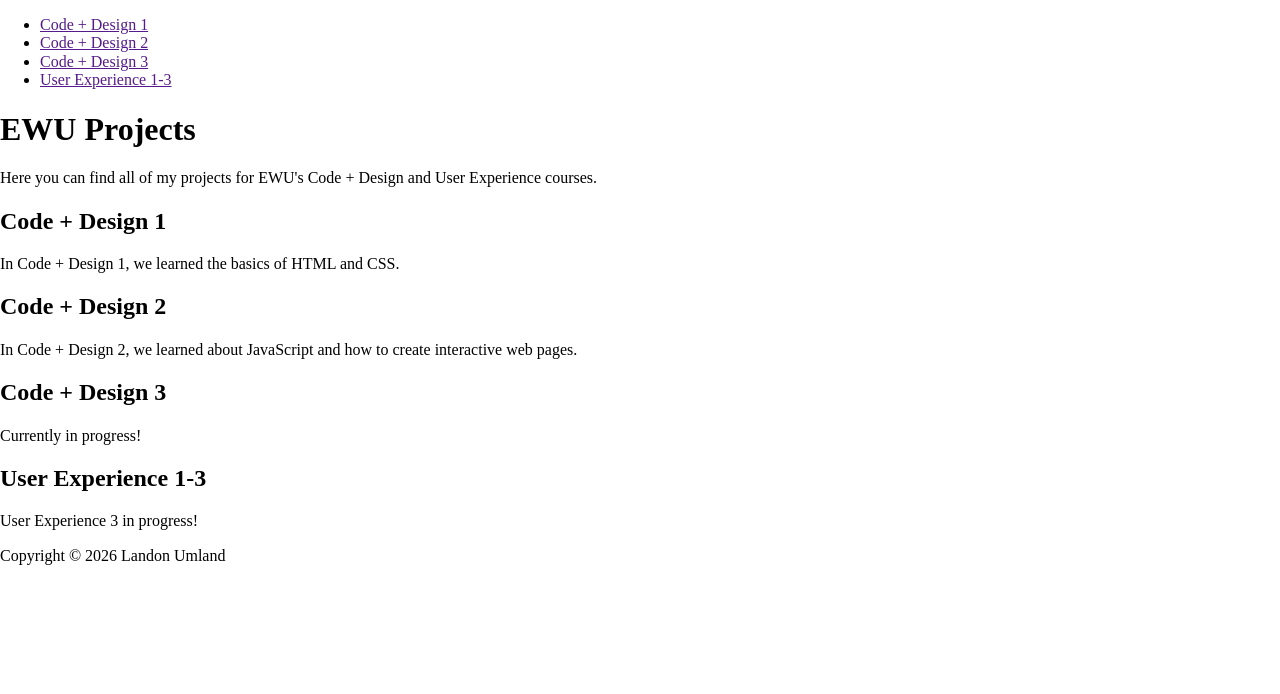
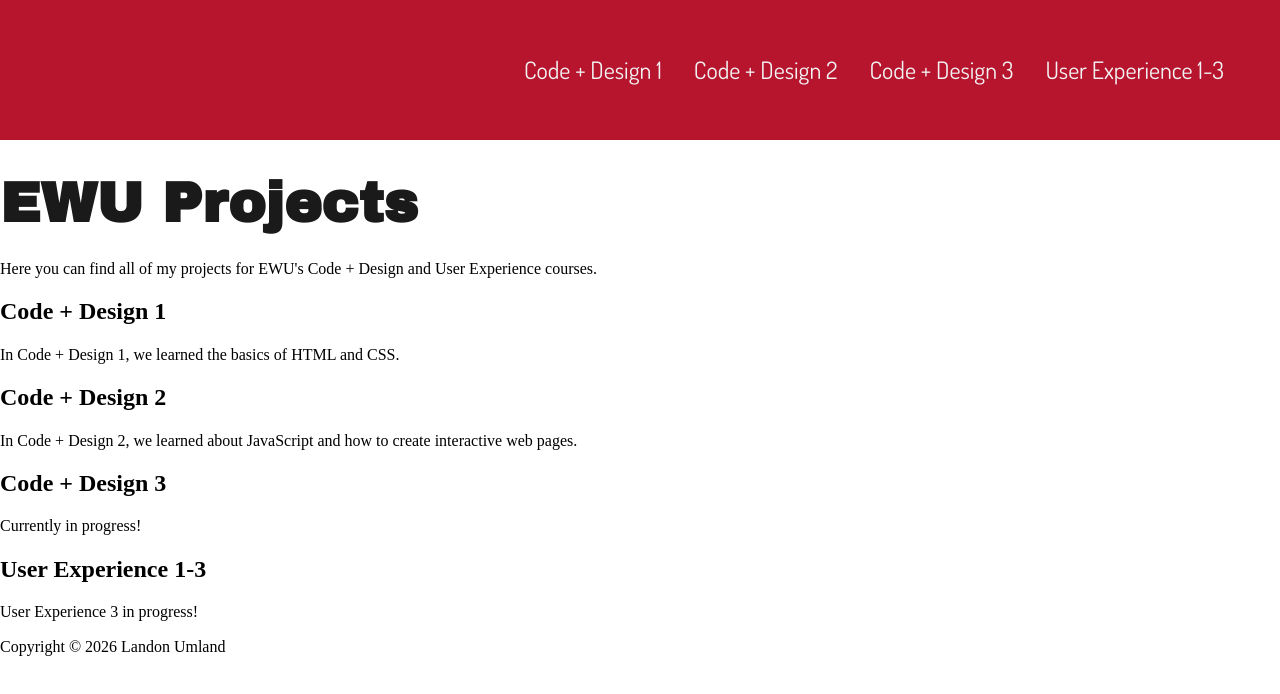
Before and after one commit to lumland03/lumland03.github.io, a website: page pages/ewu-projects.html in a window 1280 px wide. Drawn offline with Linux system fonts and the light colour scheme.

Commit message:
added styles and set up variables for ewu projects

```diff
--- a/css/styles-ewuProjects.css
+++ b/css/styles-ewuProjects.css
@@ -0,0 +1,68 @@
+@import "../css/variables-ewuProjects.css";
+
+
+
+.archivo-black-regular {
+  font-family: "Archivo Black", sans-serif;
+  font-weight: 400;
+  font-style: normal;
+}
+
+
+.dosis{
+  font-family: "Dosis", sans-serif;
+  font-optical-sizing: auto;
+  font-style: normal;
+}
+
+
+
+body{
+    box-sizing: border-box;
+    margin: 0;
+    padding: 0;
+}
+
+
+header{
+    background-color: var(--primary-color);
+    margin: 0;
+    padding: var(--SpacingL);
+    color: var(--text-colorLight);
+    position: sticky;
+    top:0;
+    z-index: 100;
+}
+
+a{
+    text-decoration: none;
+    color: var(--text-colorLight);
+}
+
+ul{
+    list-style-type: none;
+    margin: 0;
+    padding: var(--SpacingM);
+    display: flex;
+    gap: var(--SpacingL);
+    justify-content: flex-end;
+    font-family: var(--font-family-body);
+    font-size: var(--Sizes__L);
+}
+
+
+main{
+    padding: var(--SpacingL);
+    background-color: var(--surface-color);
+    width: 90%;
+}
+
+
+
+
+h1{
+    font-family: var(--font-family-head);
+    font-size: var(--Sizes__3XL);
+    margin: var(--SpacingL) 0 var(--SpacingM) 0;
+    color: var(--text-colorDark);
+}
--- a/css/variables-ewuProjects.css
+++ b/css/variables-ewuProjects.css
@@ -1 +1,31 @@
-@import "../css/variables-ewuProjects.css";
+
+:root{
+    --primary-color: #b7142e;
+    --secondary-color:#931026;
+    --surface-color: #dddddd;
+    --text-colorDark: #1a1a1a;
+    --text-colorLight: #f2f2f2;
+    --font-family-head: "Archivo Black", sans-serif;
+    --font-family-body: "Dosis", sans-serif;
+}
+
+:root{
+  --Sizes__XS:4px;
+  --Sizes__S:8px;
+  --Sizes__M:16px;
+  --Sizes__L:24px;
+  --Sizes__XL:32px;
+  --Sizes__2XL:48px;
+  --Sizes__3XL:56px;
+}
+
+:root{
+  --SpacingXS:0.5rem;
+  --SpacingS:1rem;
+  --SpacingM:1.5rem;
+  --SpacingL:2rem;
+  --SpacingXL:2.5rem;
+  --Spacing2XL:3rem;
+  --Spacing3XL:4rem;
+  --Spacing4XL:6rem;
+}
--- a/pages/ewu-projects.html
+++ b/pages/ewu-projects.html
@@ -1,6 +1,10 @@
 <!DOCTYPE html>
 <html lang="en">
 <head>
+
+    <link rel="preconnect" href="https://fonts.googleapis.com">
+    <link rel="preconnect" href="https://fonts.gstatic.com" crossorigin>
+    <link href="https://fonts.googleapis.com/css2?family=Archivo+Black&family=Dosis:wght@200..800&display=swap" rel="stylesheet">
     <meta charset="UTF-8">
     <meta name="viewport" content="width=device-width, initial-scale=1.0">
     <link rel="stylesheet" href="../css/normalize.css">
@@ -10,8 +14,9 @@
 </head>
 
 <body>
+
     <header>
-        <nav>
+        <nav class="nav-bar">
             <ul>
                 <li> <a href=""> Code + Design 1</a></li>
                 <li> <a href=""> Code + Design 2</a></li>
@@ -20,6 +25,7 @@
             </ul>
         </nav>
     </header>
+
         <section>
                 <h1>EWU Projects</h1>
                 <p>Here you can find all of my projects for EWU's Code + Design and User Experience courses.</p>
@@ -28,28 +34,33 @@
             <section class="codeDesign1" id="codeDesign1">
                 <h2>Code + Design 1</h2>
                 <p>In Code + Design 1, we learned the basics of HTML and CSS.</p>
+                <div class="pageContainer">
 
+                </div>
             </section>
 
             <section class="codeDesign2" id="codeDesign2">
                 <h2>Code + Design 2</h2>
                 <p>In Code + Design 2, we learned about JavaScript and how to create interactive web pages.</p>
+                <div class="pageContainer">
 
+                </div>
             </section>
 
             <section class="codeDesign3" id="codeDesign3">
                 <h2>Code + Design 3</h2>
                 <p>Currently in progress!</p>
+                <div class="pageContainer">
 
+                </div>
             </section>
             <section class="userExperience" id="userExperience">
                 <h2>User Experience 1-3</h2>
                 <p>User Experience 3 in progress!</p>
+                <div class="pageContainer">
 
+                </div>
             </section>
-
-
-
 
         <footer>
                 <p>Copyright &copy; 2026 Landon Umland</p>
```
Also changed, not shown: scripts/ewu-projects-main.js (added).
